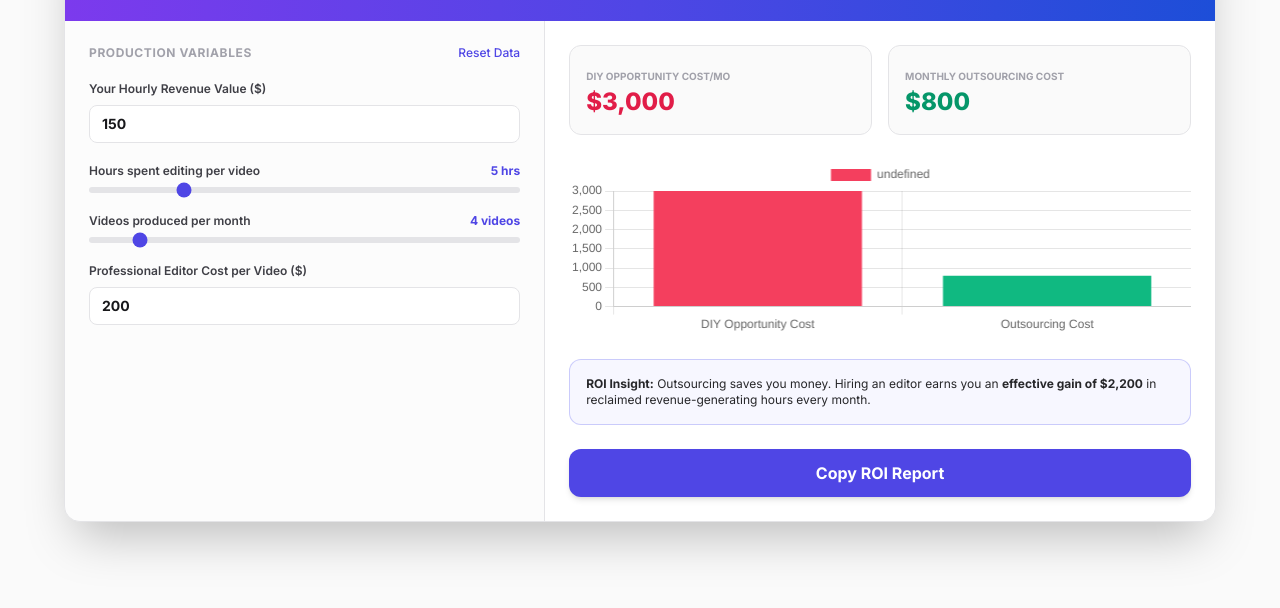
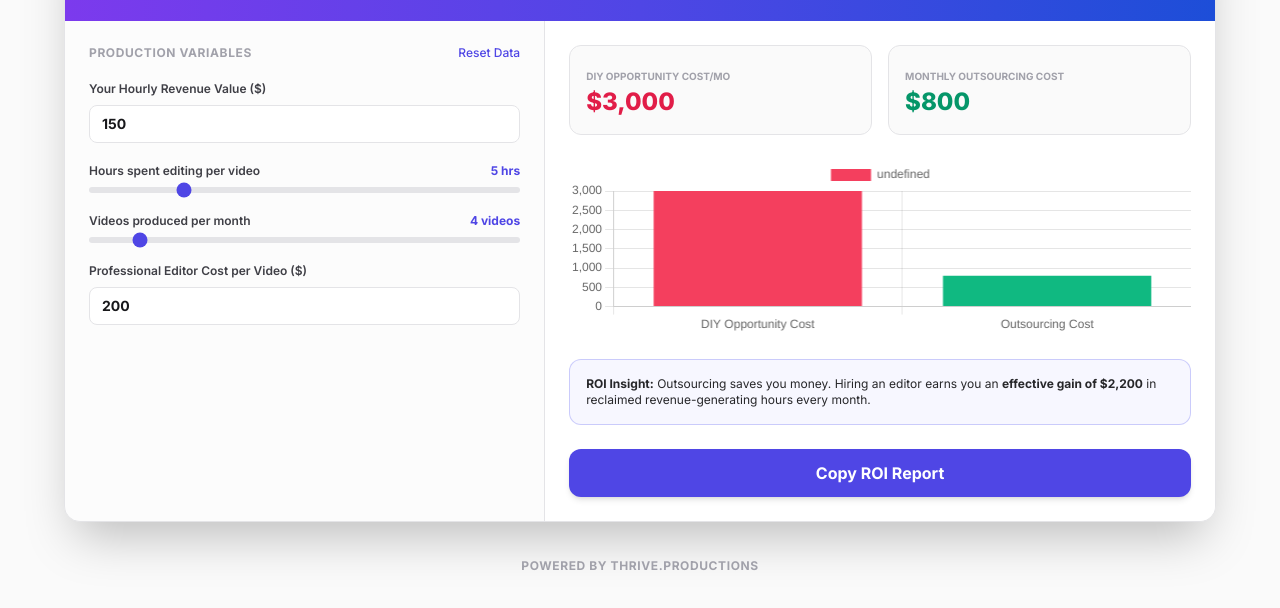
Before and after one commit to ThriveMaster/DIY-Video-Editing-vs.-Hiring-an-Editor-Cost-Benefit-Matrix, a plain HTML site: page index.html in a window 1280 px wide. Shown: the part 106-714 px from the top of the page. Drawn offline with nearby package versions, Linux system fonts and the light colour scheme.

Commit message:
Update index.html

```diff
--- a/index.html
+++ b/index.html
@@ -107,7 +107,9 @@
         <span id="toast-icon">✅</span>
         <span id="toast-message">Report Copied!</span>
     </div>
-
+    <div style="text-align:center; margin-top:30px;">
+         <label class="text-xs font-bold text-zinc-400 uppercase tracking-wider"><a href="https://thrive.productions" target="_blank">Powered by Thrive.Productions</a></label>
+    </div>
     <script>
         const inputRate = document.getElementById("input-hourly-rate");
         const sliderEditHours = document.getElementById("slider-edit-hours");
```
